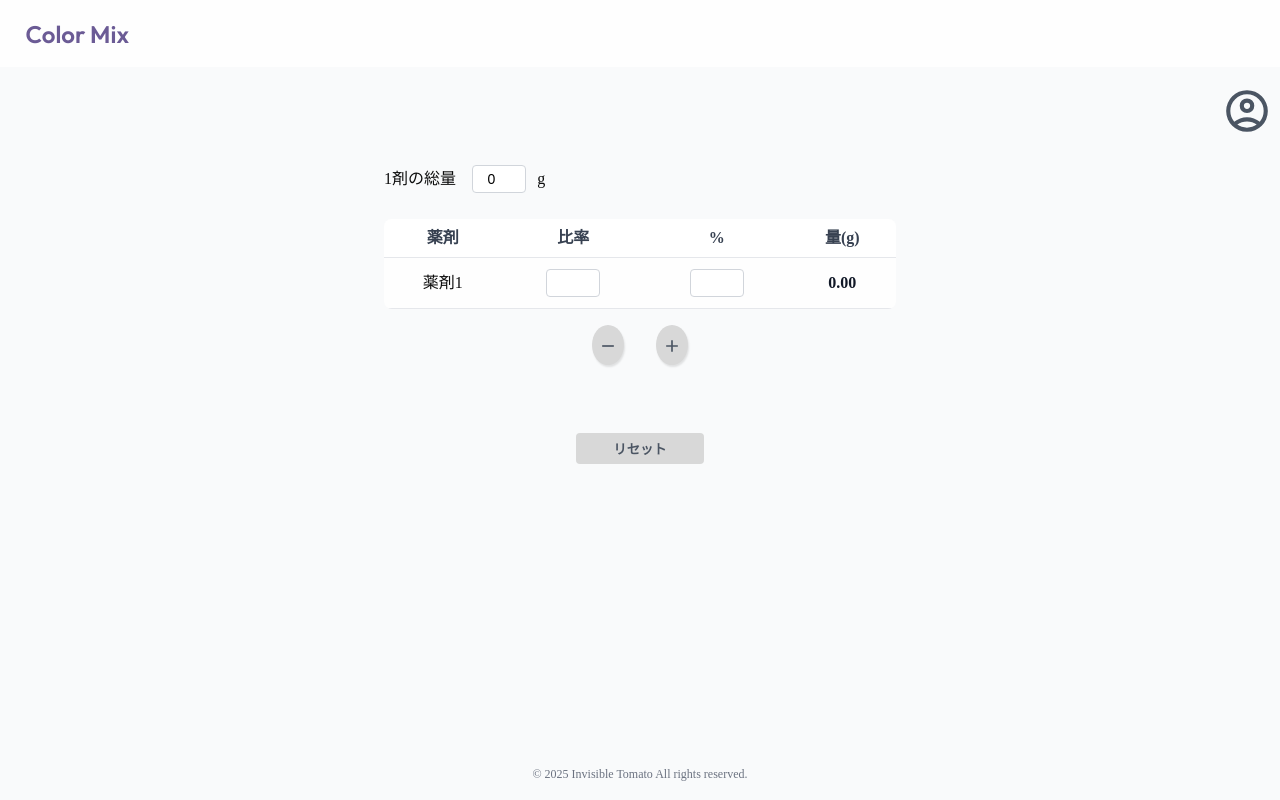
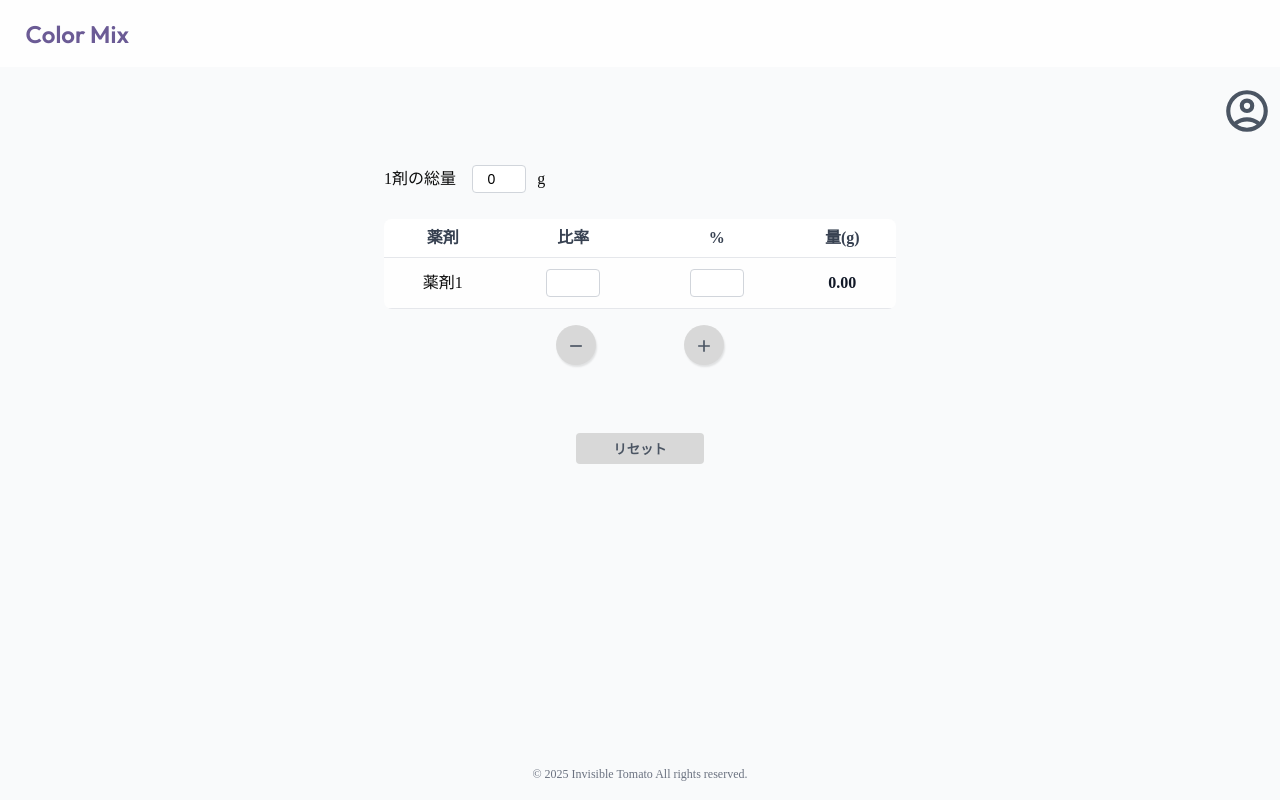
Before and after one commit to InvisibleTomato/color-mix, a Next.js app: page /home in a window 1280 px wide. Built offline with nearby package versions, Linux system fonts and the light colour scheme.

Commit message:
💄 Button Containerのwidthを20vwに変更。

```diff
--- a/src/app/components/Calc/Calc.module.scss
+++ b/src/app/components/Calc/Calc.module.scss
@@ -97,7 +97,7 @@
   }
 
   @include mq(pc) {
-    width: 10vw;
+    width: 20vw;
   }
 }
 
```
